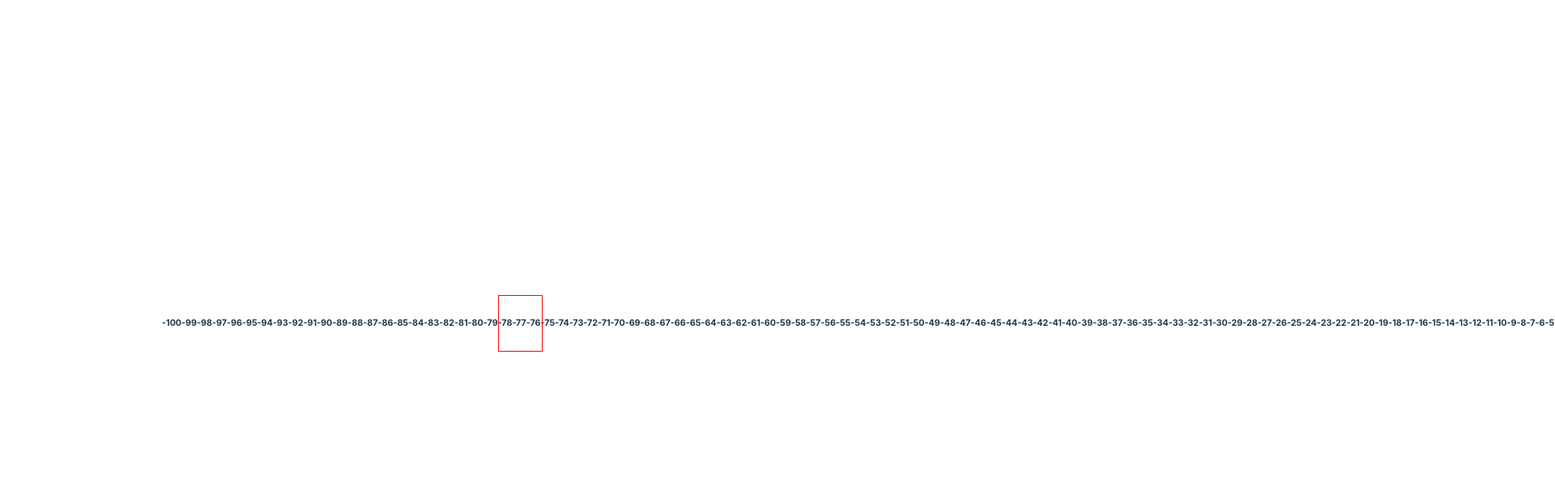
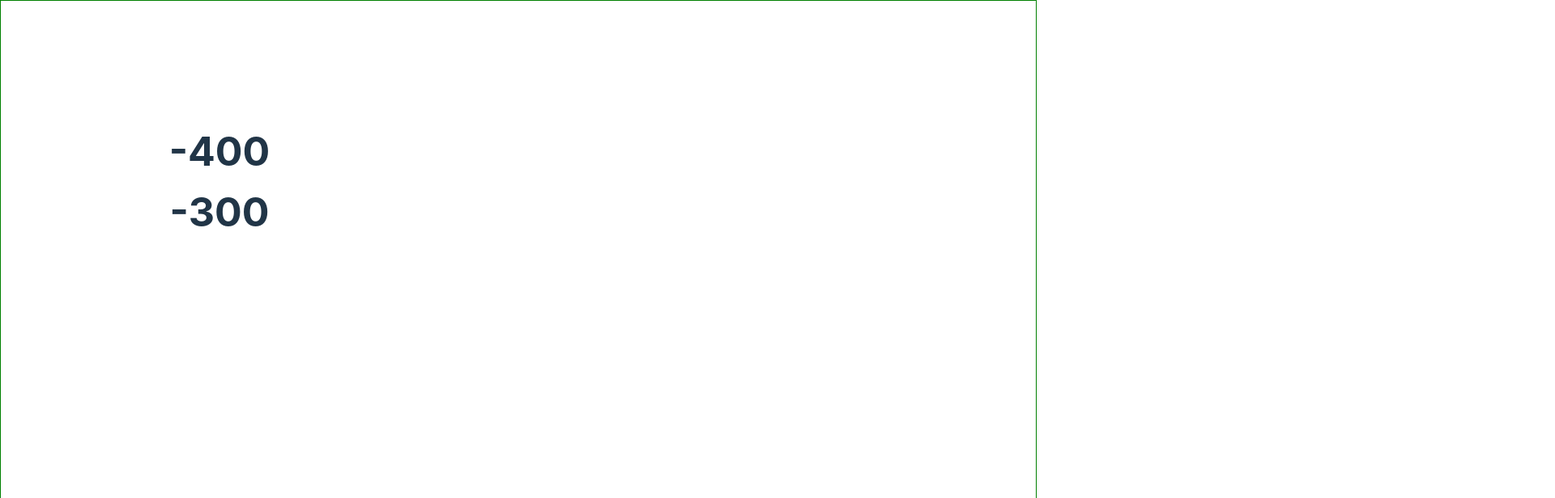
Before and after one commit to abdejohan/history-app, a React (Vite) app: page / in a window 1280 px wide. Shown: the top 616 px of the page at 81% size, 1920 px wide, since content can reach past the window. Built offline with nearby package versions, Linux system fonts and the light colour scheme.

Commit message:
Create list of years that can be selected

```diff
--- a/src/App.tsx
+++ b/src/App.tsx
@@ -1,42 +1,20 @@
-import { useEffect, useLayoutEffect, useRef, useState } from "react";
-
-const renderPoints = () => {
-	const date = new Date();
-	const currentYear = date.getFullYear();
-	const startingYear = -100;
-	const arrayOfPoints = [];
-
-	for (let i = startingYear; i < 200; i++) {
-		// Remove year 0
-		if (i !== 0) {
-			arrayOfPoints.push(
-				<div className={`point_${i}`} key={i}>
-					<h6>{i}</h6>
-					<div className='hline' />
-				</div>
-			);
-		}
-	}
-	return arrayOfPoints;
-};
+import { useState } from "react";
+import { arrayOfStories } from "./utils";
 
 function App() {
-	const centerRef = useRef<HTMLDivElement>(null);
-	const [centerPosition, setCenterPosition] = useState([0, 0]);
-
-	useEffect(() => {
-		const { x, y } = centerRef.current!.getBoundingClientRect();
-		console.log(x, y);
-
-		const arr = document.elementFromPoint(x, y);
-		console.log(arr);
-	}, []);
+	const [selectedYear, setSelectedYear] = useState<number>();
 
 	return (
 		<div className='entry'>
 			<div className='line'>
-				<div className='center' ref={centerRef} />
-				{renderPoints()}
+				<div className='center' />
+				{arrayOfStories.map((story) => (
+					<h6
+						onClick={() => setSelectedYear(story.year)}
+						className={`year ${selectedYear === story.year ? "selected" : ""}`}>
+						{story.year}
+					</h6>
+				))}
 			</div>
 		</div>
 	);
--- a/src/index.css
+++ b/src/index.css
@@ -5,17 +5,18 @@
 }
 
 :root {
+	display: flex;
+	padding: 20px;
+	border: 1px solid green;
+	height: 100vh;
+	align-items: center;
+
 	font-family: Inter, system-ui, Avenir, Helvetica, Arial, sans-serif;
 	line-height: 1.5;
 	font-weight: 400;
-	height: 100vh;
-	overflow: hidden;
-	overflow-x: scroll;
-
 	color-scheme: light dark;
 	color: rgba(255, 255, 255, 0.87);
 	background-color: #242424;
-
 	font-synthesis: none;
 	text-rendering: optimizeLegibility;
 	-webkit-font-smoothing: antialiased;
@@ -24,40 +25,20 @@
 }
 
 .entry {
-	height: 100vh;
-	display: flex;
-	justify-content: center;
-	align-items: center;
-	width: fit-content;
+	overflow-y: scroll;
+	height: calc(100vh - 200px);
+	padding: 50px 0px;
 }
 
-.line {
-	padding: 0px 200px;
-	display: flex;
-	justify-content: center;
-	align-items: center;
+.year {
+	font-size: 50px;
+	width: 500px;
+	text-align: center;
+	border-radius: 10px;
 }
 
-.center {
-	border: 1px solid red;
-	height: 70px;
-	width: 55px;
-	position: fixed;
-	left: calc(50% - 25px);
-}
-
-.point {
-	height: 50px;
-	margin: 0px 20px;
-	display: flex;
-	align-items: center;
-	flex-flow: column nowrap;
-}
-
-.hline {
-	width: 1px;
-	height: 100%;
-	background-color: white;
+.selected {
+	background-color: lightgray;
 }
 
 @media (prefers-color-scheme: light) {
--- /dev/null
+++ b/src/utils/index.tsx
@@ -0,0 +1,16 @@
+const arrayOfStories = [
+	{
+		id: 1,
+		year: -400,
+		title: "Persion Empire is at its hight",
+		text: "Darius conqueres all of greece",
+	},
+	{
+		id: 2,
+		year: -300,
+		title: "Alexander The Great is Born",
+		text: "King Philip II has his first son",
+	},
+];
+
+export { arrayOfStories };
```
